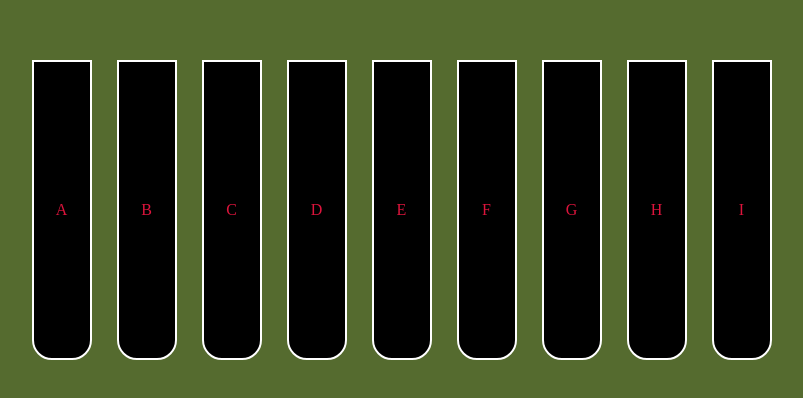
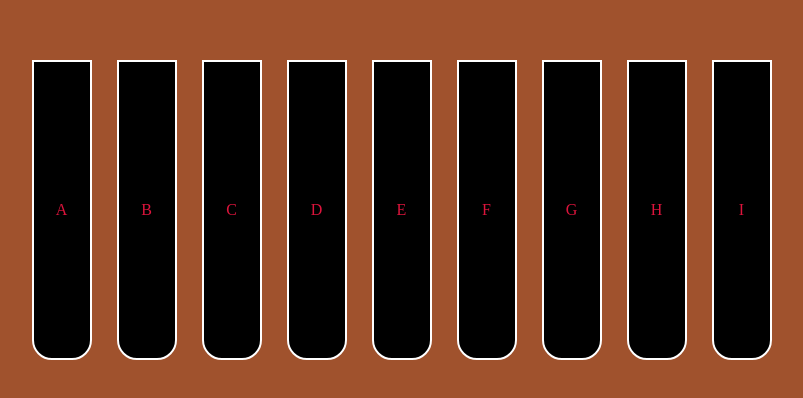
Before and after one commit to ShamilaMim/DrumKit, a plain HTML site: page index.html in a window 1280 px wide. Shown: the part 198-596 px from the top of the page, without its empty margins (246-1049 px from the left). Drawn offline with Linux system fonts and the light colour scheme.

Commit message:
Color Change

```diff
--- a/drumKit.css
+++ b/drumKit.css
@@ -7,7 +7,7 @@
 body{
     width: 100vw;
     height: 100vh;
-    background-color: darkolivegreen;
+    background-color: sienna;
     display: flex;
     justify-content: center;
     align-items: center;
```
